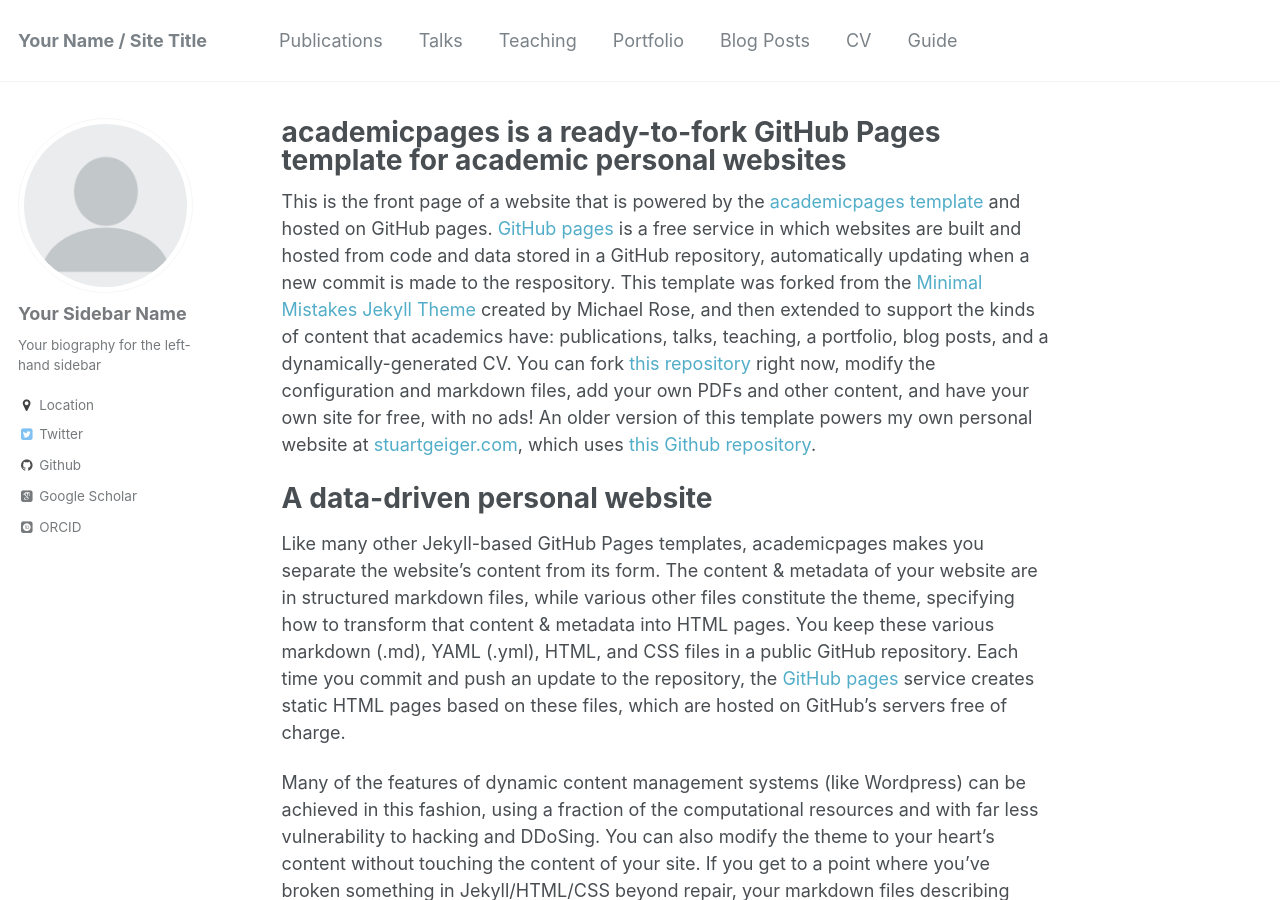
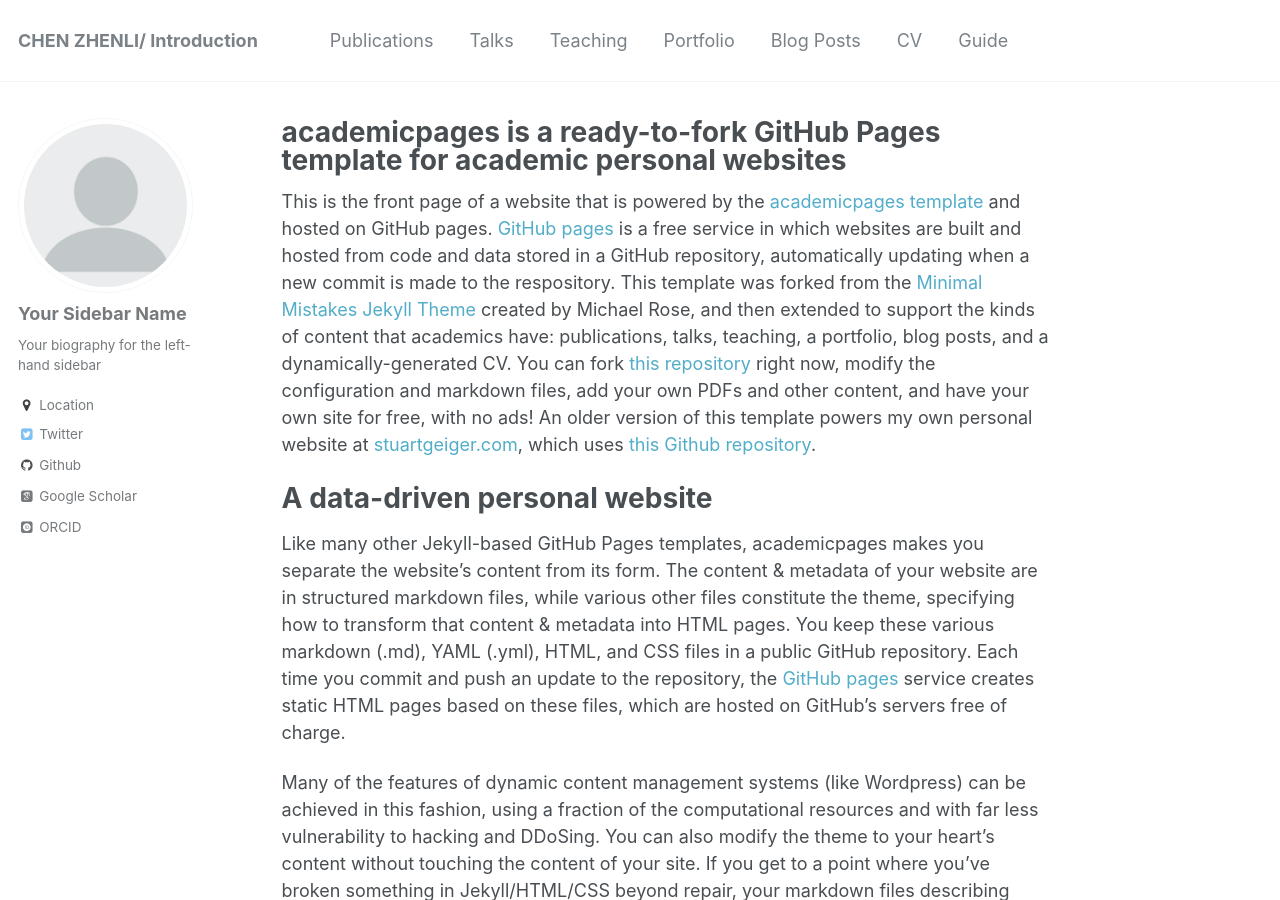
Before and after one commit to ZhenLiChen/ZhenliChen.github.io, a Jekyll site: the page built from _pages/about.md, in a window 1280 px wide and 900 px high. Built offline with Jekyll 4.4.1, drawn with Linux system fonts in a browser that asks for light colours; some web fonts are replaced.

Commit message:
Update _config.yml
基本信息修改

```diff
--- a/_config.yml
+++ b/_config.yml
@@ -7,7 +7,7 @@
 
 # Site Settings
 locale                   : "en-US"
-title                    : "Your Name / Site Title"
+title                    : "CHEN ZHENLI/ Introduction"
 title_separator          : "-"
 name                     : &name "Your Name"
 description              : &description "personal description"
```
